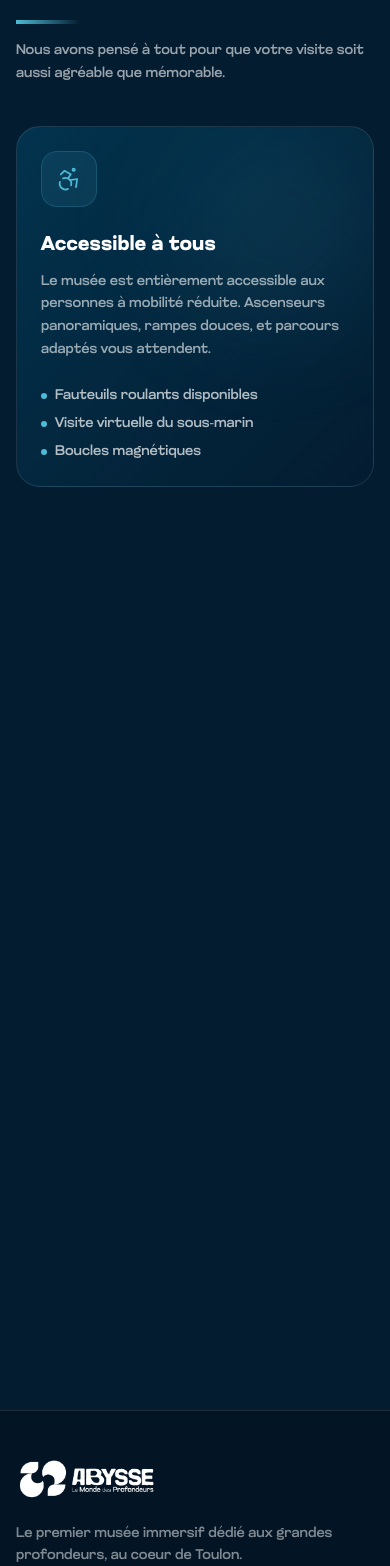
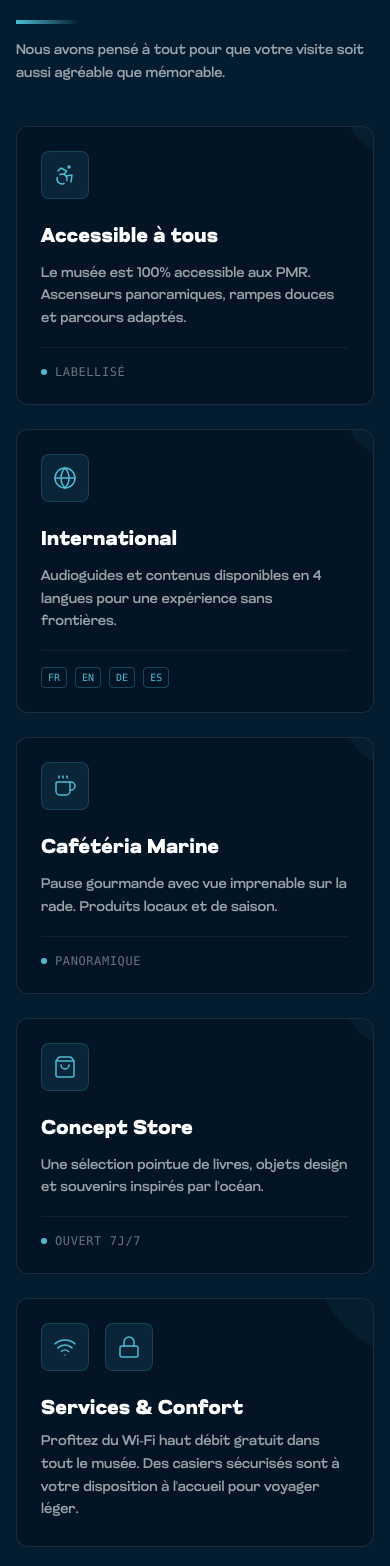
Before and after one commit to KillianGil/reaco-site-abysse, a Next.js app: page /informations in a window 390 px wide. Shown: the part 3442-5008 px from the top of the page. Built offline with nearby package versions, Linux system fonts and the light colour scheme.

Commit message:
Ajustement design

```diff
--- a/src/app/informations/page.tsx
+++ b/src/app/informations/page.tsx
@@ -288,7 +288,7 @@ export default function InformationsPage() {
                     <div className="info-card relative rounded-3xl overflow-hidden border border-white/10 aspect-square group">
                         {/* IMAGE PLACEHOLDER - Remplacer le src par le path de votre image */}
                         <Image
-                            src="/Users/killiangil/Desktop/reaco-site-abysse/public/assets/port-toulon.jpg"
+                            src="/assets/port-toulon-final.jpg"
                             alt="Musée Abysse"
                             fill
                             className="object-cover group-hover:scale-105 transition-transform duration-700"
@@ -397,95 +397,109 @@ export default function InformationsPage() {
                     </div>
 
                     {/* Services Grid - Cleaner Design */}
-                    <div className="grid grid-cols-1 md:grid-cols-2 lg:grid-cols-3 gap-4 md:gap-6">
+                    {/* Services Grid - Cleaner Design - Uniform Grid */}
+                    <div className="grid grid-cols-1 md:grid-cols-3 gap-6">
 
-                        {/* Accessibilité - Featured Card */}
-                        <div className="md:col-span-2 lg:col-span-1 lg:row-span-2 group relative overflow-hidden rounded-3xl bg-gradient-to-br from-[#006994]/30 to-[#041C30] border border-white/10 hover:border-[#4CBBD5]/40 transition-all duration-500 p-6 md:p-8">
-                            <div className="absolute top-0 right-0 w-48 h-48 bg-[#4CBBD5]/10 rounded-full blur-[60px] group-hover:bg-[#4CBBD5]/20 transition-all duration-700" />
-                            <div className="relative z-10 h-full flex flex-col">
-                                <div className="icon-wrapper w-14 h-14 md:w-16 md:h-16 bg-[#4CBBD5]/10 rounded-2xl flex items-center justify-center mb-6 group-hover:scale-110 transition-transform duration-500 border border-[#4CBBD5]/20">
-                                    <Accessibility className="w-7 h-7 md:w-8 md:h-8 text-[#4CBBD5]" strokeWidth={1.5} />
+                        {/* Accessibilité */}
+                        <div className="bg-[#031525] border border-white/10 hover:border-[#4CBBD5] transition-all duration-300 p-6 md:p-8 rounded-xl group relative overflow-hidden h-full">
+                            <div className="absolute top-0 right-0 w-16 h-16 bg-[#4CBBD5]/5 rounded-bl-full -mr-8 -mt-8 transition-colors group-hover:bg-[#4CBBD5]/10" />
+
+                            <div className="w-12 h-12 bg-[#4CBBD5]/10 rounded-lg flex items-center justify-center mb-6 group-hover:scale-105 transition-transform duration-300 border border-[#4CBBD5]/20">
+                                <Accessibility className="w-6 h-6 text-[#4CBBD5]" strokeWidth={1.5} />
                             </div>
-                                <h4 className="text-xl md:text-2xl font-semibold mb-3 group-hover:text-[#4CBBD5] transition-colors">Accessible à tous</h4>
-                                <p className="text-white/60 text-sm md:text-base leading-relaxed mb-6 flex-1">
-                                    Le musée est entièrement accessible aux personnes à mobilité réduite. Ascenseurs panoramiques, rampes douces, et parcours adaptés vous attendent.
+
+                            <h4 className="text-xl font-bold mb-3 group-hover:text-[#4CBBD5] transition-colors">Accessible à tous</h4>
+                            <p className="text-white/60 text-sm leading-relaxed mb-4">
+                                Le musée est 100% accessible aux PMR. Ascenseurs panoramiques, rampes douces et parcours adaptés.
                             </p>
-                                <ul className="space-y-2 text-sm text-white/70">
-                                    <li className="flex items-center gap-2">
-                                        <span className="w-1.5 h-1.5 bg-[#4CBBD5] rounded-full" />
-                                        Fauteuils roulants disponibles
-                                    </li>
-                                    <li className="flex items-center gap-2">
-                                        <span className="w-1.5 h-1.5 bg-[#4CBBD5] rounded-full" />
-                                        Visite virtuelle du sous-marin
-                                    </li>
-                                    <li className="flex items-center gap-2">
-                                        <span className="w-1.5 h-1.5 bg-[#4CBBD5] rounded-full" />
-                                        Boucles magnétiques
-                                    </li>
-                                </ul>
+                            <div className="pt-4 border-t border-white/5 flex items-center gap-2">
+                                <div className="w-1.5 h-1.5 bg-[#4CBBD5] rounded-full" />
+                                <span className="text-xs text-white/40 font-mono uppercase tracking-wider">LABELLISÉ</span>
                             </div>
                         </div>
 
                         {/* Multilingue */}
-                        <div className="info-card group relative overflow-hidden rounded-2xl bg-gradient-to-br from-white/10 to-white/5 border border-white/10 hover:border-[#4CBBD5]/40 transition-all duration-500 p-5 md:p-6 hover:-translate-y-1">
-                            <div className="absolute inset-0 bg-gradient-to-br from-[#4CBBD5]/0 to-[#4CBBD5]/5 opacity-0 group-hover:opacity-100 transition-opacity duration-500" />
-                            <div className="relative z-10">
-                                <div className="icon-wrapper w-12 h-12 bg-[#4CBBD5]/10 rounded-xl flex items-center justify-center mb-4 group-hover:scale-110 transition-transform duration-300 border border-[#4CBBD5]/10">
+                        <div className="bg-[#031525] border border-white/10 hover:border-[#4CBBD5] transition-all duration-300 p-6 md:p-8 rounded-xl group relative overflow-hidden h-full">
+                            <div className="absolute top-0 right-0 w-16 h-16 bg-[#4CBBD5]/5 rounded-bl-full -mr-8 -mt-8 transition-colors group-hover:bg-[#4CBBD5]/10" />
+
+                            <div className="w-12 h-12 bg-[#4CBBD5]/10 rounded-lg flex items-center justify-center mb-6 group-hover:scale-105 transition-transform duration-300 border border-[#4CBBD5]/20">
                                 <Globe className="w-6 h-6 text-[#4CBBD5]" strokeWidth={1.5} />
                             </div>
-                                <h4 className="text-lg font-semibold mb-2 group-hover:text-[#4CBBD5] transition-colors">Multilingue</h4>
-                                <p className="text-white/60 text-sm leading-relaxed mb-3">Audioguides et panneaux en plusieurs langues.</p>
-                                <div className="flex flex-wrap gap-1.5">
+
+                            <h4 className="text-xl font-bold mb-3 group-hover:text-[#4CBBD5] transition-colors">International</h4>
+                            <p className="text-white/60 text-sm leading-relaxed mb-4">
+                                Audioguides et contenus disponibles en 4 langues pour une expérience sans frontières.
+                            </p>
+
+                            <div className="flex gap-2 pt-4 border-t border-white/5">
                                 {['FR', 'EN', 'DE', 'ES'].map((lang) => (
-                                        <span key={lang} className="px-2 py-1 bg-white/5 border border-white/10 rounded text-[10px] font-bold text-white/70">
+                                    <span key={lang} className="text-[10px] font-mono text-[#4CBBD5] border border-[#4CBBD5]/30 px-1.5 py-0.5 rounded">
                                         {lang}
                                     </span>
                                 ))}
                             </div>
                         </div>
+
+                        {/* Cafétéria */}
+                        <div className="bg-[#031525] border border-white/10 hover:border-[#4CBBD5] transition-all duration-300 p-6 md:p-8 rounded-xl group relative overflow-hidden h-full">
+                            <div className="absolute top-0 right-0 w-16 h-16 bg-[#4CBBD5]/5 rounded-bl-full -mr-8 -mt-8 transition-colors group-hover:bg-[#4CBBD5]/10" />
+
+                            <div className="w-12 h-12 bg-[#4CBBD5]/10 rounded-lg flex items-center justify-center mb-6 group-hover:scale-105 transition-transform duration-300 border border-[#4CBBD5]/20">
+                                <Coffee className="w-6 h-6 text-[#4CBBD5]" strokeWidth={1.5} />
                             </div>
 
-                        {/* Cafétéria */}
-                        <div className="info-card group relative overflow-hidden rounded-2xl bg-gradient-to-br from-white/10 to-white/5 border border-white/10 hover:border-[#4CBBD5]/40 transition-all duration-500 p-5 md:p-6 hover:-translate-y-1">
-                            <div className="absolute inset-0 bg-gradient-to-br from-[#4CBBD5]/0 to-[#4CBBD5]/5 opacity-0 group-hover:opacity-100 transition-opacity duration-500" />
-                            <div className="relative z-10">
-                                <div className="icon-wrapper w-12 h-12 bg-[#4CBBD5]/10 rounded-xl flex items-center justify-center mb-4 group-hover:scale-110 transition-transform duration-300 border border-[#4CBBD5]/10">
-                                    <Coffee className="w-6 h-6 text-[#4CBBD5]" strokeWidth={1.5} />
-                                </div>
-                                <h4 className="text-lg font-semibold mb-2 group-hover:text-[#4CBBD5] transition-colors">Cafétéria Marine</h4>
-                                <p className="text-white/60 text-sm leading-relaxed">Pause gourmande avec vue sur la rade. Produits locaux et spécialités méditerranéennes.</p>
+                            <h4 className="text-xl font-bold mb-3 group-hover:text-[#4CBBD5] transition-colors">Cafétéria Marine</h4>
+                            <p className="text-white/60 text-sm leading-relaxed mb-4">
+                                Pause gourmande avec vue imprenable sur la rade. Produits locaux et de saison.
+                            </p>
+                            <div className="pt-4 border-t border-white/5 flex items-center gap-2">
+                                <div className="w-1.5 h-1.5 bg-[#4CBBD5] rounded-full" />
+                                <span className="text-xs text-white/40 font-mono uppercase tracking-wider">PANORAMIQUE</span>
                             </div>
                         </div>
 
                         {/* Boutique */}
-                        <div className="info-card group relative overflow-hidden rounded-2xl bg-gradient-to-br from-white/10 to-white/5 border border-white/10 hover:border-[#4CBBD5]/40 transition-all duration-500 p-5 md:p-6 hover:-translate-y-1">
-                            <div className="absolute inset-0 bg-gradient-to-br from-[#4CBBD5]/0 to-[#4CBBD5]/5 opacity-0 group-hover:opacity-100 transition-opacity duration-500" />
-                            <div className="relative z-10">
-                                <div className="icon-wrapper w-12 h-12 bg-[#4CBBD5]/10 rounded-xl flex items-center justify-center mb-4 group-hover:scale-110 transition-transform duration-300 border border-[#4CBBD5]/10">
+                        <div className="bg-[#031525] border border-white/10 hover:border-[#4CBBD5] transition-all duration-300 p-6 md:p-8 rounded-xl group relative overflow-hidden h-full">
+                            <div className="absolute top-0 right-0 w-16 h-16 bg-[#4CBBD5]/5 rounded-bl-full -mr-8 -mt-8 transition-colors group-hover:bg-[#4CBBD5]/10" />
+
+                            <div className="w-12 h-12 bg-[#4CBBD5]/10 rounded-lg flex items-center justify-center mb-6 group-hover:scale-105 transition-transform duration-300 border border-[#4CBBD5]/20">
                                 <ShoppingBag className="w-6 h-6 text-[#4CBBD5]" strokeWidth={1.5} />
                             </div>
-                                <h4 className="text-lg font-semibold mb-2 group-hover:text-[#4CBBD5] transition-colors">Boutique</h4>
-                                <p className="text-white/60 text-sm leading-relaxed">Livres, maquettes, objets artisanaux... Repartez avec un souvenir des profondeurs.</p>
+
+                            <h4 className="text-xl font-bold mb-3 group-hover:text-[#4CBBD5] transition-colors">Concept Store</h4>
+                            <p className="text-white/60 text-sm leading-relaxed mb-4">
+                                Une sélection pointue de livres, objets design et souvenirs inspirés par l'océan.
+                            </p>
+                            <div className="pt-4 border-t border-white/5 flex items-center gap-2">
+                                <div className="w-1.5 h-1.5 bg-[#4CBBD5] rounded-full" />
+                                <span className="text-xs text-white/40 font-mono uppercase tracking-wider">OUVERT 7J/7</span>
                             </div>
                         </div>
 
-                        {/* Wi-Fi & Consignes - Combined */}
-                        <div className="info-card group relative overflow-hidden rounded-2xl bg-gradient-to-br from-white/10 to-white/5 border border-white/10 hover:border-[#4CBBD5]/40 transition-all duration-500 p-5 md:p-6 hover:-translate-y-1">
-                            <div className="absolute inset-0 bg-gradient-to-br from-[#4CBBD5]/0 to-[#4CBBD5]/5 opacity-0 group-hover:opacity-100 transition-opacity duration-500" />
-                            <div className="relative z-10">
-                                <div className="flex gap-3 mb-4">
-                                    <div className="icon-wrapper w-10 h-10 bg-[#4CBBD5]/10 rounded-lg flex items-center justify-center group-hover:scale-110 transition-transform duration-300 border border-[#4CBBD5]/10">
-                                        <Wifi className="w-5 h-5 text-[#4CBBD5]" strokeWidth={1.5} />
+                        {/* Wi-Fi & Consignes */}
+                        <div className="bg-[#031525] border border-white/10 hover:border-[#4CBBD5] transition-all duration-300 p-6 md:p-8 rounded-xl group relative overflow-hidden h-full md:col-span-2">
+                            <div className="absolute top-0 right-0 w-24 h-24 bg-[#4CBBD5]/5 rounded-bl-full -mr-10 -mt-10 transition-colors group-hover:bg-[#4CBBD5]/10" />
+
+                            <div className="flex flex-col md:flex-row gap-6 md:gap-10 items-start md:items-center h-full">
+                                <div className="flex gap-4">
+                                    <div className="w-12 h-12 bg-[#4CBBD5]/10 rounded-lg flex items-center justify-center border border-[#4CBBD5]/20 group-hover:scale-105 transition-transform">
+                                        <Wifi className="w-6 h-6 text-[#4CBBD5]" strokeWidth={1.5} />
                                     </div>
-                                    <div className="icon-wrapper w-10 h-10 bg-[#4CBBD5]/10 rounded-lg flex items-center justify-center group-hover:scale-110 transition-transform duration-300 border border-[#4CBBD5]/10">
-                                        <Lock className="w-5 h-5 text-[#4CBBD5]" strokeWidth={1.5} />
+                                    <div className="w-12 h-12 bg-[#4CBBD5]/10 rounded-lg flex items-center justify-center border border-[#4CBBD5]/20 group-hover:scale-105 transition-transform">
+                                        <Lock className="w-6 h-6 text-[#4CBBD5]" strokeWidth={1.5} />
                                     </div>
                                 </div>
-                                <h4 className="text-lg font-semibold mb-2 group-hover:text-[#4CBBD5] transition-colors">Confort & Sécurité</h4>
-                                <p className="text-white/60 text-sm leading-relaxed">Wi-Fi gratuit dans tout le musée. Casiers sécurisés pour vos affaires.</p>
+
+                                <div className="flex-1">
+                                    <h4 className="text-xl font-bold mb-2 group-hover:text-[#4CBBD5] transition-colors">Services & Confort</h4>
+                                    <p className="text-white/60 text-sm leading-relaxed">
+                                        Profitez du Wi-Fi haut débit gratuit dans tout le musée.
+                                        Des casiers sécurisés sont à votre disposition à l'accueil pour voyager léger.
+                                    </p>
                                 </div>
                             </div>
+                        </div>
+
                     </div>
                 </section>
 
```
Also changed, not shown: src/app/visiter/page.tsx (+17 -22 lines), public/assets/port-toulon-final.jpg (added). Lines whose indentation alone changed are shown as unchanged.
